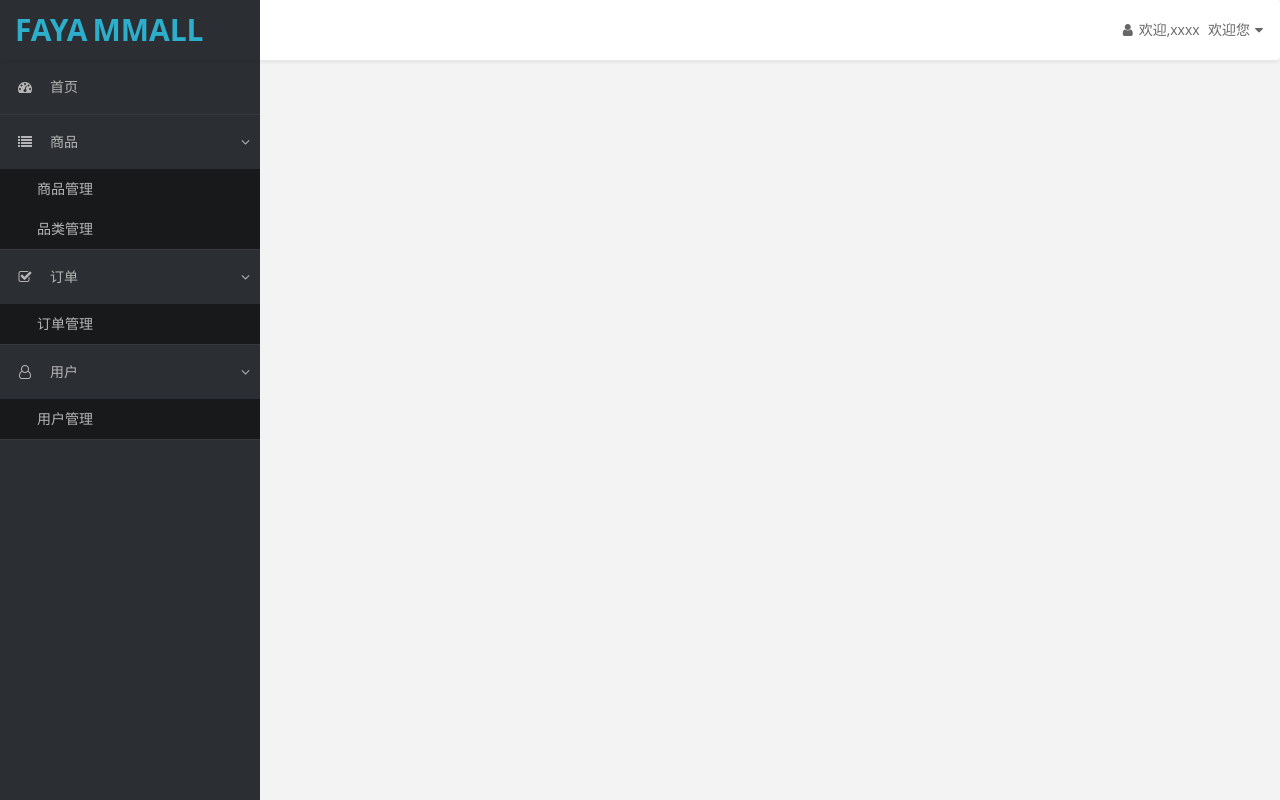
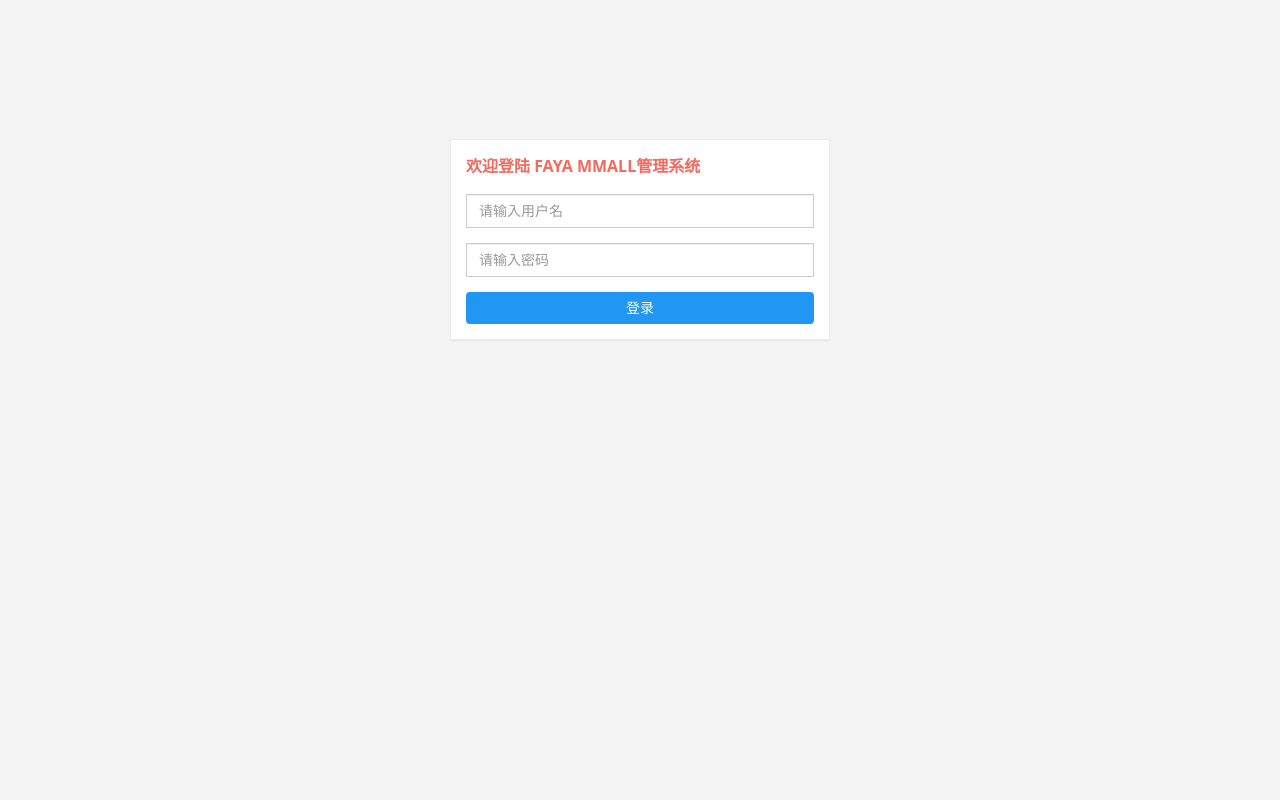
Before and after one commit to lizu18xz/admin-v1-fe, a React app: page /login in a window 1280 px wide. Built offline with nearby package versions, Linux system fonts and the light colour scheme.

Commit message:
新增请求工具类

```diff
--- a/package.json
+++ b/package.json
@@ -16,7 +16,7 @@
     "extract-text-webpack-plugin": "3.0.2",
     "file-loader": "1.1.6",
     "html-webpack-plugin": "2.30.1",
-    "node-sass": "^4.7.2",
+    "node-sass": "4.7.2",
     "sass-loader": "6.0.6",
     "style-loader": "0.19.1",
     "url-loader": "0.6.2",
--- a/src/app.jsx
+++ b/src/app.jsx
@@ -4,18 +4,24 @@
 
 import Layout from 'component/layout/index.jsx';
 
-import Home from 'page/home/index.jsx';
+import Home  from 'page/home/index.jsx';
+import Login from 'page/login/index.jsx';
 
 class App extends React.Component{
 
     render() {
         return (
             <Router>
-                <Layout>
-                    <Switch>
-                    <Route exact path="/" component={Home} />
-                    </Switch>
-                </Layout>
+                <Switch>
+                    <Route  path="/login" component={Login} />
+                    <Route  path="/" render={ props => (
+                        <Layout>
+                            <Switch>
+                                <Route exact path="/" component={Home} />
+                            </Switch>
+                        </Layout>
+                    )} />
+                </Switch>
             </Router>
         );
     }
--- /dev/null
+++ b/src/page/login/index.jsx
@@ -0,0 +1,81 @@
+
+import React from 'react';
+import MUtil from 'util/mm.jsx';
+import User from 'service/user-service.jsx';
+const _mm     =new MUtil();
+const _user   =new User();
+
+import './index.scss';
+
+class Login extends React.Component{
+
+    constructor(props){
+        super(props);
+        this.state={
+            username:'',
+            password:''
+        }
+    }
+
+    componentWillMount(){
+        document.title='登录 - FAYA MMALL'
+    }
+
+    onInputChange(e){
+        let inputValue=e.target.value,
+            inputName=e.target.name;
+        this.setState({
+            [inputName]:inputValue
+        })
+    }
+
+    onInputKeyUp(e){
+        if(e.keyCode === 13){
+            this.onSubmit();
+        }
+    }
+
+    onSubmit(e){
+        let loginInfo={
+                username:this.state.username,
+                password:this.state.password
+            }
+        console.log(loginInfo)
+
+        _user.login(loginInfo).then((res=>{
+
+        }),(err)=>{
+
+        })
+
+    }
+
+    render(){
+        return (
+                <div className="col-md-4 col-md-offset-4">
+                    <div className="panel panel-default login-panel">
+                        <div className="panel-heading login-title">欢迎登陆  FAYA MMALL管理系统</div>
+                        <div className="panel-body">
+                            <div>
+                                <div className="form-group">
+                                    <input type="text" name="username"
+                                           className="form-control login-input"  placeholder="请输入用户名"
+                                           onKeyUp={e=> this.onInputKeyUp(e)}
+                                           onChange={e=>this.onInputChange(e)}/>
+                                </div>
+                                <div className="form-group">
+                                    <input type="password" name="password"
+                                           className="form-control login-input"  placeholder="请输入密码"
+                                           onKeyUp={e=> this.onInputKeyUp(e)}
+                                           onChange={e=>this.onInputChange(e)}/>
+                                </div>
+                                <button className="btn btn-primary btn-block m-t-25" onClick={ e=>{this.onSubmit(e)} }>登录</button>
+                            </div>
+                        </div>
+                    </div>
+                </div>
+        );
+    }
+}
+
+export default Login;
--- /dev/null
+++ b/src/page/login/index.scss
@@ -0,0 +1,27 @@
+
+.login-panel{
+  width: 380px;
+  margin: 35% auto 0 auto;
+}
+
+.login-title{
+  color: rgba(244,67,54,.8)!important;
+}
+
+.btn-primary{
+  background-color: #2196f3;
+  border: 0;
+  outline: none;
+}
+
+.btn-primary:hover{
+  background-color: #2196f3;
+}
+
+.btn-primary:focus{
+  background-color: #2196f3;
+}
+
+.login-input{
+  border-radius: 0;
+}
--- /dev/null
+++ b/src/service/user-service.jsx
@@ -0,0 +1,17 @@
+import MUtil from 'util/mm.jsx';
+const _mm     =new MUtil();
+
+class User{
+
+    login(loginInfo){
+        return _mm.request({
+            type: 'post',
+            url:'/manage/user/login.do',
+            data:loginInfo
+        })
+    }
+
+}
+
+
+export default User;
--- /dev/null
+++ b/src/util/mm.jsx
@@ -0,0 +1,56 @@
+
+
+
+class MUtil{
+    request(param){
+        return new Promise((resolve,reject)=>{
+            $.ajax({
+                type       : param.type      ||  'get',
+                url        : param.url        || '',
+                dataType  : param.dataType   || 'json',
+                data       : param.data       || null,
+                success    :res=> {
+                    if(0 === res.status){
+                        //数据请求成功
+                        typeof resolve === 'function' && resolve(res.data,res.msg)
+                    }else if(10 === res.status){
+                        //没有登录，强制登录
+                        this.doLogin();
+                    }else {
+                        typeof reject === 'function' && reject(res.msg || res.data)
+                    }
+                },
+                error   :err=>{
+                    typeof reject === 'function' && reject(err.statusText)
+                }
+            });
+        });
+    }
+
+    //登录跳转
+    doLogin(){
+        window.location.href='/login?redirect='+ encodeURIComponent(window.location.pathname);
+    }
+
+    //获取url参数
+    getUrlParam(name){
+        // param=123&param1=456
+        let queryString = window.location.search.split('?')[1] || '',
+            reg         = new RegExp("(^|&)" + name + "=([^&]*)(&|$)"),
+            result      = queryString.match(reg);
+        return result ? decodeURIComponent(result[2]) : null;
+    }
+
+    //错误提示
+    errorTips(errMsg){
+        alert(errMsg || '好像哪里不对了~')
+    }
+
+    successTips(errMsg){
+        alert(errMsg || '操作成功~')
+    }
+
+
+}
+
+export default MUtil;
--- a/webpack.config.js
+++ b/webpack.config.js
@@ -1,6 +1,6 @@
-const path              = require('path');
+const path                    = require('path');
 const webpack                 =require('webpack')
-const HtmlWebpackPlugin = require('html-webpack-plugin');
+const HtmlWebpackPlugin       = require('html-webpack-plugin');
 const ExtractTextPlugin    =  require("extract-text-webpack-plugin");
 module.exports = {
     entry: './src/app.jsx',
```
Also changed, not shown: 1 other file (tests, documents, lock files or other folders).
